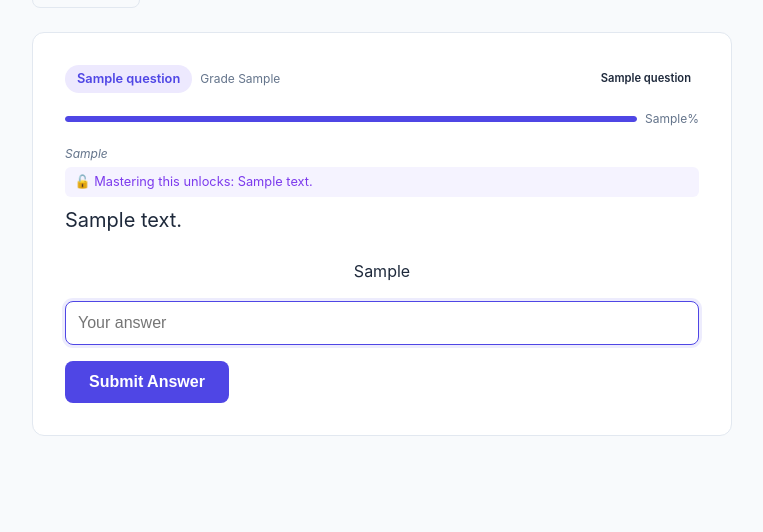
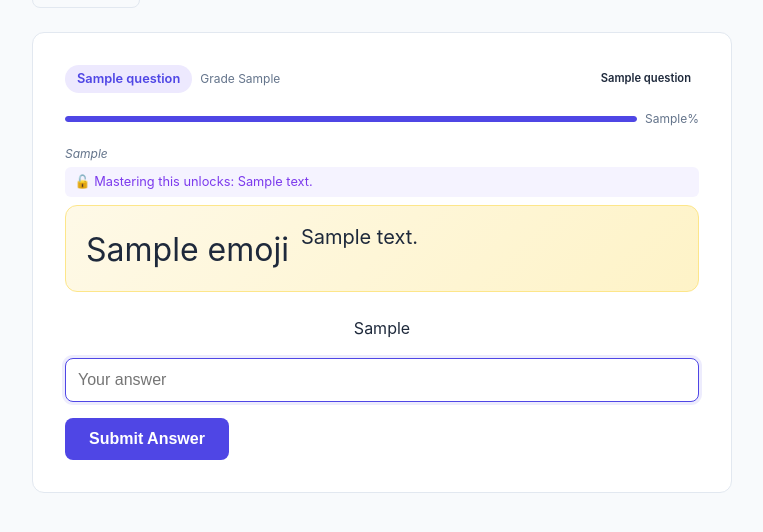
Before and after one commit to bkmrkr/mora, a Flask app: template templates/session/question.html in a window 1280 px wide. Shown: the part 174-706 px from the top of the page, without its empty margins (258-1021 px from the left). Run offline with Flask 3, Linux system fonts and the light colour scheme; the template is opened without the code that fills it: most values are stand-ins (such as "Sample title", 1, 10 or a date in 2020).

Commit message:
Add themed word problem cards with emoji story context
Word problems now display in visually distinct story cards with theme
emojis (apple, bird, marble, etc.) detected via keyword matching. Adds
visual variety and engagement to the most text-heavy question type.

Co-Authored-By: Claude Opus 4.6 <noreply@anthropic.com>

```diff
--- a/static/css/style.css
+++ b/static/css/style.css
@@ -540,6 +540,18 @@ body {
     padding: 0.3rem 0.6rem;
     margin-bottom: 0.5rem;
 }
+.story-card {
+    display: flex;
+    align-items: flex-start;
+    gap: 0.75rem;
+    padding: 1rem 1.25rem;
+    background: linear-gradient(135deg, #fef9e7, #fef3c7);
+    border: 1px solid #fde68a;
+    border-radius: var(--radius);
+    margin-bottom: 1.5rem;
+}
+.story-emoji { font-size: 2rem; flex-shrink: 0; margin-top: 0.1rem; }
+.story-card .question-text { margin-bottom: 0; }
 .question-text {
     font-size: 1.25rem;
     margin-bottom: 1.5rem;
--- a/templates/session/question.html
+++ b/templates/session/question.html
@@ -139,7 +139,14 @@
         <div class="unlock-preview">&#128275; Mastering this unlocks: {{ question.unlock_preview }}</div>
         {% endif %}
 
+        {% if question.story_theme %}
+        <div class="story-card">
+            <span class="story-emoji">{{ question.story_theme.emoji }}</span>
+            <div class="question-text">{{ question.content }}</div>
+        </div>
+        {% else %}
         <div class="question-text">{{ question.content }}</div>
+        {% endif %}
 
         {% if visual_svg %}
         <div class="clock-visual">
```
Also changed, not shown: services/question_service.py (+20 -0 lines), CHANGELOG.md.
